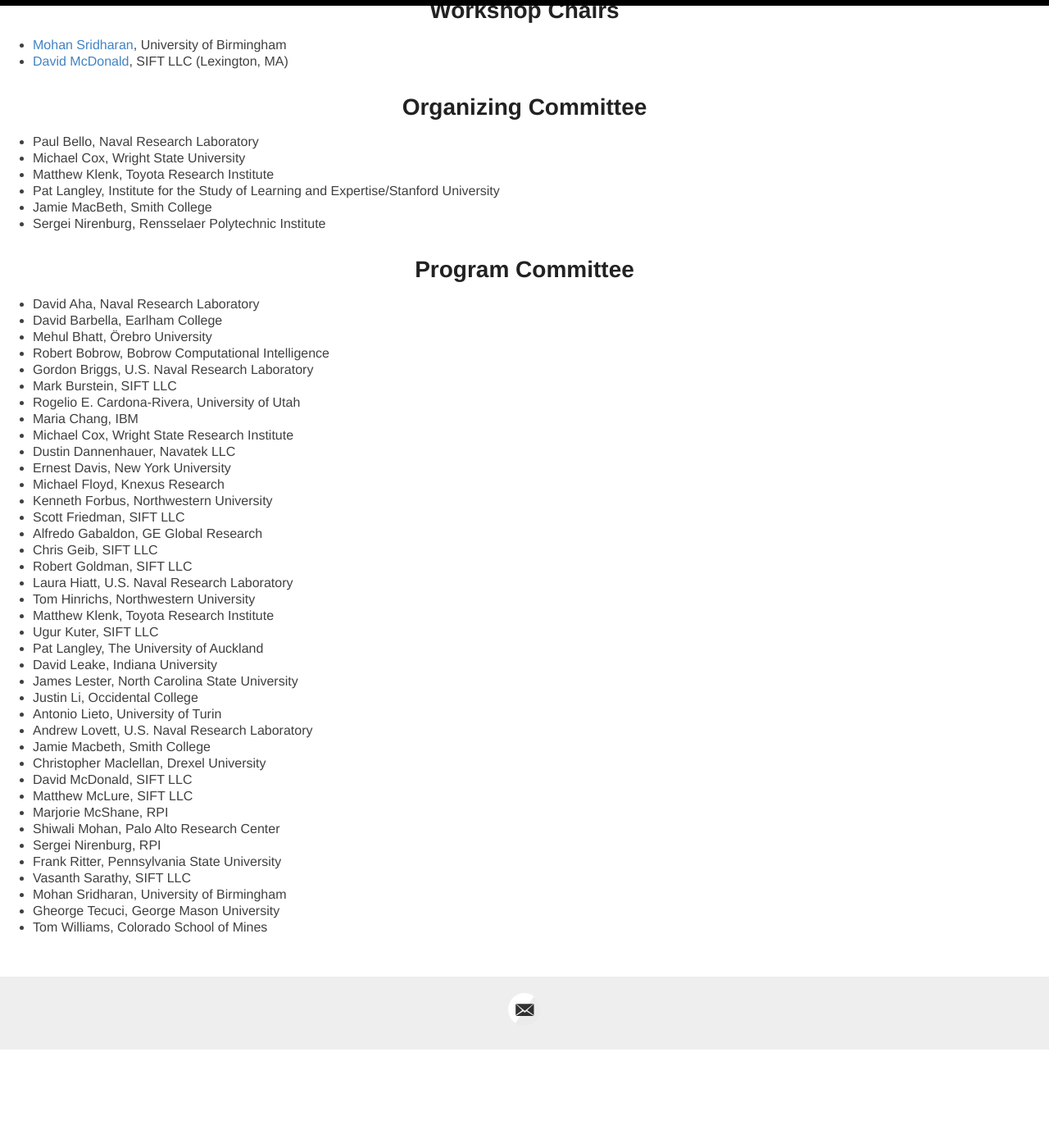
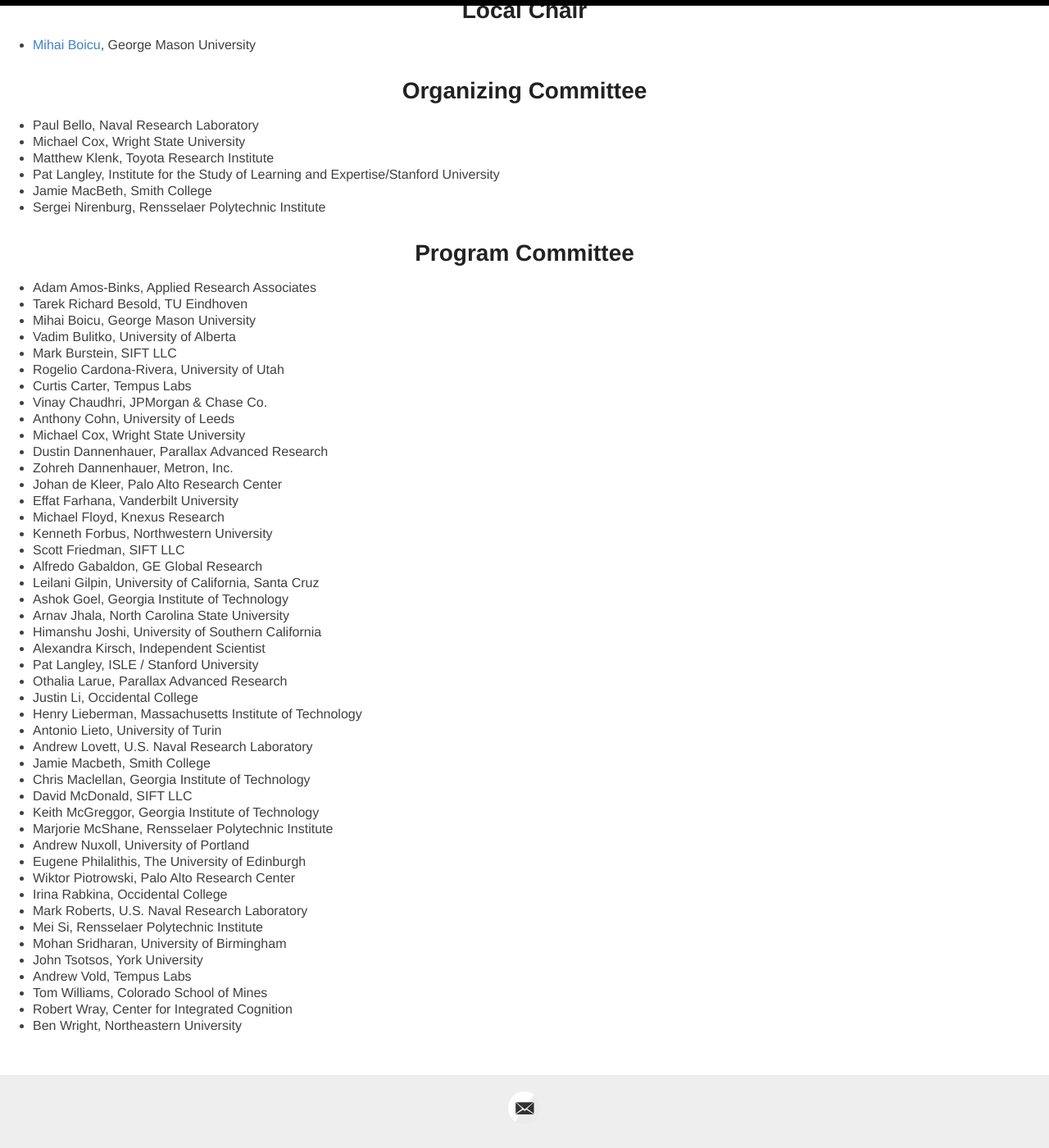
Before and after one commit to AdvancesInCognitiveSystems/acs2022, a Jekyll site: the page built from _pages/about.md, in a window 1280 px wide and 1400 px high, scrolled down 455 px. Shown: the whole window at 82% size. Built offline with Jekyll 4.4.1, drawn with Linux system fonts in a browser that asks for light colours; before the commit the page ends 1735 px from its top, so only the background shows below that; some of the changed text lies outside the part shown.

Commit message:
update to this year's people

```diff
--- a/_pages/about.md
+++ b/_pages/about.md
@@ -10,17 +10,14 @@ Learn more about the conference [here](http://www.cogsys.org/conference/2021/).
 
 ## Program Chairs
 
-- [Mark Burstein](http://www.bursteins.net/mark/), SIFT LLC (Lexington, MA)
-- [Mohan Sridharan](https://www.birmingham.ac.uk/staff/profiles/computer-science/sridharan-mohan.aspx),
-University of Birmingham
+- [Jaime Macbeth](https://www.smith.edu/academics/faculty/jamie-macbeth/), Smith College
+- [Leilani Gilpin](https://engineering.ucsc.edu/people/lgilpin), University of California, Santa Cruz
 
 
-## Workshop Chairs
+## Local Chair
 
-- [Mohan Sridharan](https://www.birmingham.ac.uk/staff/profiles/computer-science/sridharan-mohan.aspx),
-University of Birmingham
-- [David McDonald](http://www.ddmcdonald.com/),
-  SIFT LLC (Lexington, MA)
+- [Mihai Boicu](http://lac.gmu.edu/MihaiBoicu/), George Mason University
+
 
 ## Organizing Committee
 
@@ -32,42 +29,49 @@ University of Birmingham
 - Sergei Nirenburg, Rensselaer Polytechnic Institute
 
 ## Program Committee
-- David Aha, Naval Research Laboratory
-- David Barbella, Earlham College
-- Mehul Bhatt, Örebro University
-- Robert Bobrow, Bobrow Computational Intelligence
-- Gordon Briggs, U.S. Naval Research Laboratory
+- Adam Amos-Binks, Applied Research Associates
+- Tarek Richard Besold, TU Eindhoven
+- Mihai Boicu, George Mason University
+- Vadim Bulitko, University of Alberta
 - Mark Burstein, SIFT LLC
-- Rogelio E. Cardona-Rivera, University of Utah
-- Maria Chang, IBM
-- Michael Cox, Wright State Research Institute
-- Dustin Dannenhauer, Navatek LLC
-- Ernest Davis, New York University
+- Rogelio Cardona-Rivera, University of Utah
+- Curtis Carter, Tempus Labs
+- Vinay Chaudhri, JPMorgan & Chase Co.
+- Anthony Cohn, University of Leeds
+- Michael Cox, Wright State University
+- Dustin Dannenhauer, Parallax Advanced Research
+- Zohreh Dannenhauer, Metron, Inc.
+- Johan de Kleer, Palo Alto Research Center
+- Effat Farhana, Vanderbilt University
 - Michael Floyd, Knexus Research
 - Kenneth Forbus, Northwestern University
 - Scott Friedman, SIFT LLC
 - Alfredo Gabaldon, GE Global Research
-- Chris Geib, SIFT LLC
-- Robert Goldman, SIFT LLC
-- Laura Hiatt, U.S. Naval Research Laboratory
-- Tom Hinrichs, Northwestern University
-- Matthew Klenk, Toyota Research Institute
-- Ugur Kuter, SIFT LLC
-- Pat Langley, The University of Auckland
-- David Leake, Indiana University
-- James Lester, North Carolina State University
+- Leilani Gilpin, University of California, Santa Cruz
+- Ashok Goel, Georgia Institute of Technology
+- Arnav Jhala, North Carolina State University
+- Himanshu Joshi, University of Southern California
+- Alexandra Kirsch, Independent Scientist
+- Pat Langley, ISLE / Stanford University
+- Othalia Larue, Parallax Advanced Research
 - Justin Li, Occidental College
+- Henry Lieberman, Massachusetts Institute of Technology
 - Antonio Lieto, University of Turin
 - Andrew Lovett, U.S. Naval Research Laboratory
 - Jamie Macbeth, Smith College
-- Christopher Maclellan, Drexel University
+- Chris Maclellan, Georgia Institute of Technology
 - David McDonald, SIFT LLC
-- Matthew McLure, SIFT LLC
-- Marjorie McShane, RPI
-- Shiwali Mohan, Palo Alto Research Center
-- Sergei Nirenburg, RPI
-- Frank Ritter, Pennsylvania State University
-- Vasanth Sarathy, SIFT LLC
+- Keith McGreggor, Georgia Institute of Technology
+- Marjorie McShane, Rensselaer Polytechnic Institute
+- Andrew Nuxoll, University of Portland
+- Eugene Philalithis, The University of Edinburgh
+- Wiktor Piotrowski, Palo Alto Research Center
+- Irina Rabkina, Occidental College
+- Mark Roberts, U.S. Naval Research Laboratory
+- Mei Si, Rensselaer Polytechnic Institute
 - Mohan Sridharan, University of Birmingham
-- Gheorge Tecuci, George Mason University
+- John Tsotsos, York University
+- Andrew Vold, Tempus Labs
 - Tom Williams, Colorado School of Mines
+- Robert Wray, Center for Integrated Cognition
+- Ben Wright, Northeastern University
```
